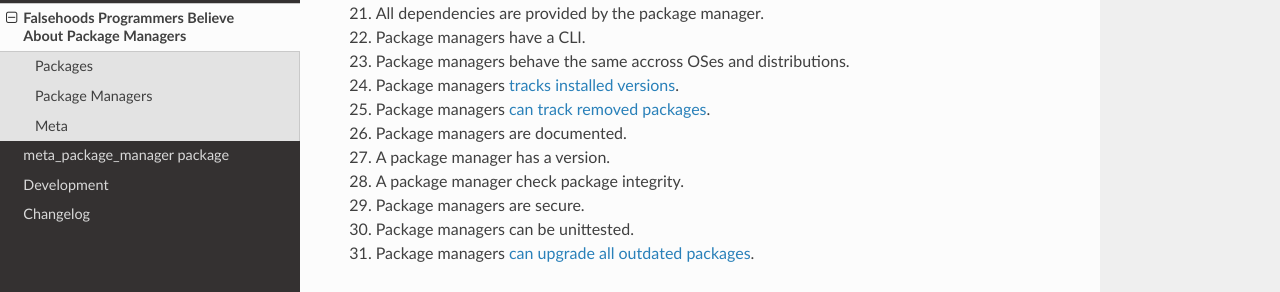
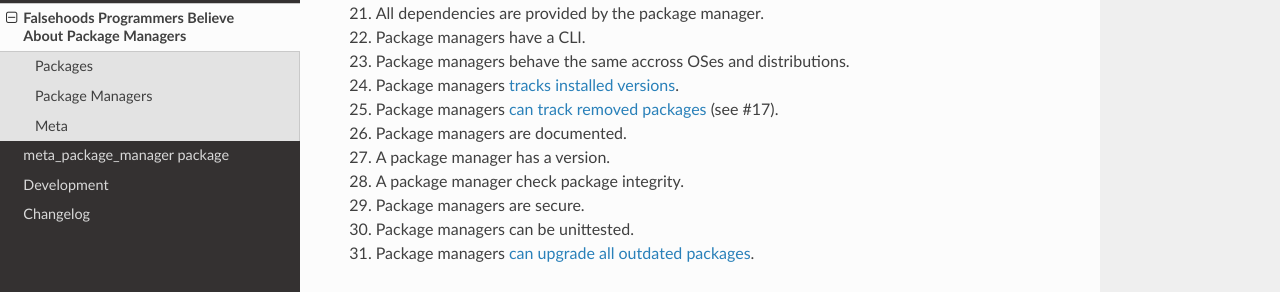
Before and after one commit to kdeldycke/meta-package-manager, a Sphinx documentation site: the page built from docs/falsehoods.rst, in a window 1280 px wide and 900 px high, scrolled down 773 px. Shown: the part 158-450 px from the top of the window. Built offline with Sphinx 7.4.7 and the Read the Docs theme 2.0.0, drawn with Linux system fonts in a browser that asks for light colours; pages that are not in the unit, such as notebooks, are missing from menus.

Commit message:
Add reference to ticket.

```diff
--- a/docs/falsehoods.rst
+++ b/docs/falsehoods.rst
@@ -51,7 +51,8 @@ Package Managers
 24. Package managers `tracks installed versions
     <https://github.com/kdeldycke/meta-package-manager/blob/v2.2.0/meta_package_manager/managers/homebrew.py#L219-L221>`_.
 25. Package managers `can track removed packages
-    <https://github.com/kdeldycke/meta-package-manager/blob/v2.2.0/meta_package_manager/managers/homebrew.py#L239-L242>`_.
+    <https://github.com/kdeldycke/meta-package-manager/blob/v2.2.0/meta_package_manager/managers/homebrew.py#L239-L242>`_
+    (see #17).
 26. Package managers are documented.
 27. A package manager has a version.
 28. A package manager check package integrity.
```
